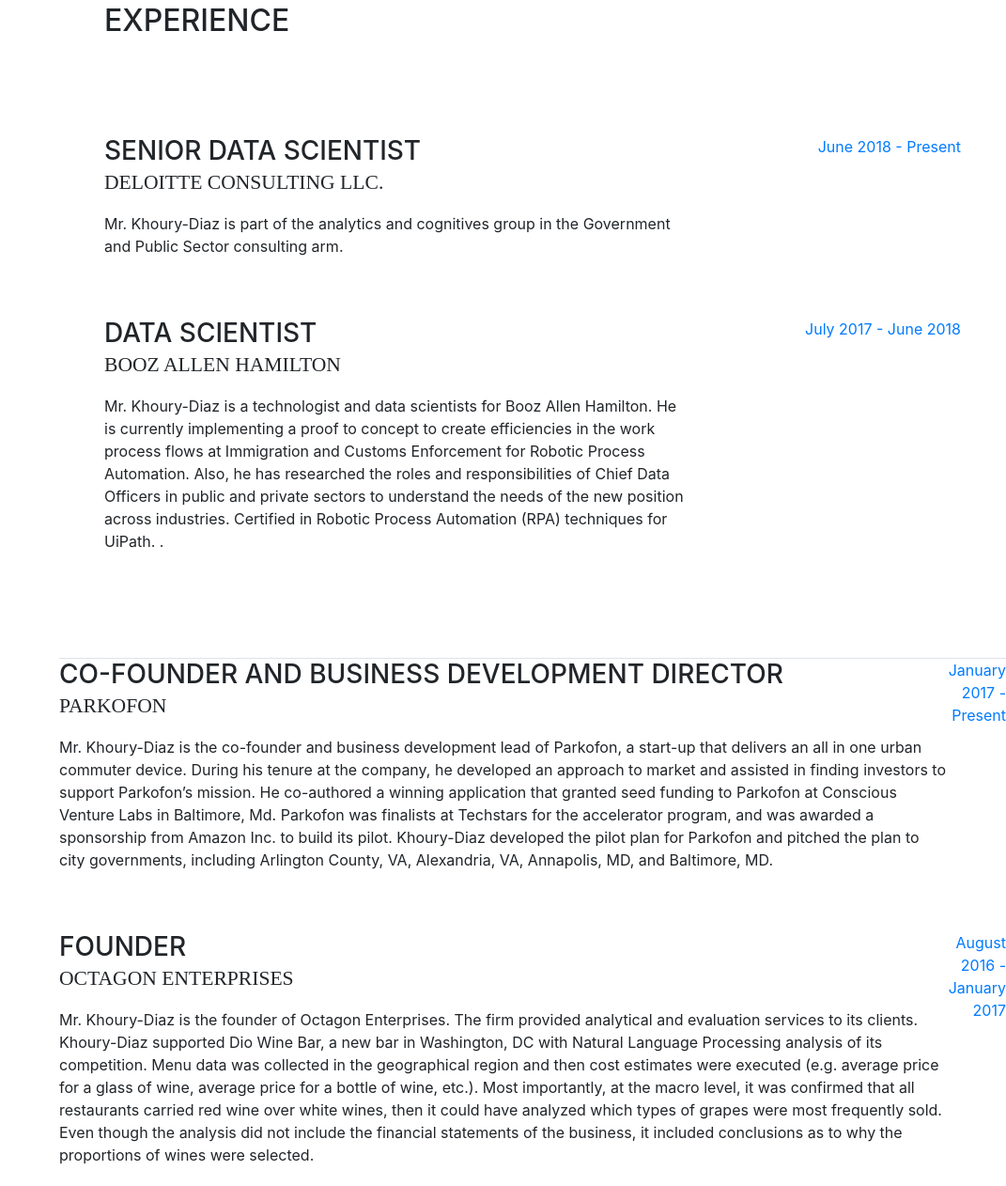
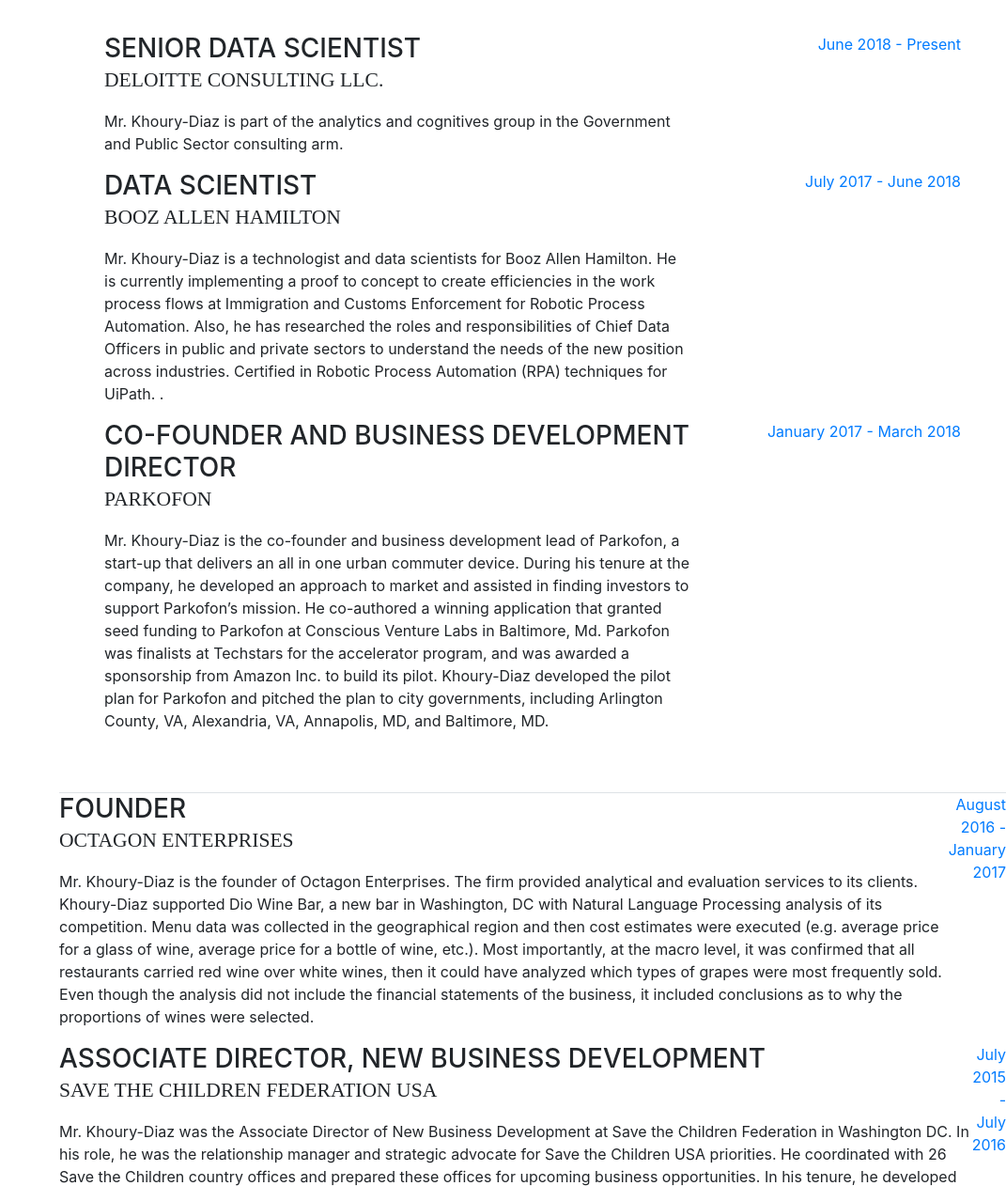
Before and after one commit to jerzeyguy384/jerzeyguy384.github.io, a website with bundled scripts: page index.html in a window 1280 px wide. Shown: the part 899-2161 px from the top of the page at 94% size, without its empty margins (209-1280 px from the left). Built offline with nearby package versions, Linux system fonts and the light colour scheme; a web font is replaced by a local one.

Commit message:
maybe the last formating change? [shrug]

```diff
--- a/index.html
+++ b/index.html
@@ -112,7 +112,7 @@
           <h2 class="mb-5">Experience</h2>
 
         </div>
-        <div class="resume-item d-flex flex-column flex-md-row mb-5">
+                <div class="resume-item d-flex flex-column flex-md-row">
             <div class="resume-content mr-auto">
               <h3 class="mb-0">Senior Data Scientist</h3>
               <div class="subheading mb-3">Deloitte Consulting LLC.</div>
@@ -123,7 +123,7 @@
             </div>
 
         </div>
-        <div class="resume-item d-flex flex-column flex-md-row mb-5">
+                <div class="resume-item d-flex flex-column flex-md-row">
             <div class="resume-content mr-auto">
               <h3 class="mb-0">Data Scientist</h3>
               <div class="subheading mb-3">Booz Allen Hamilton</div>
@@ -132,22 +132,21 @@
             <div class="resume-date text-md-right">
               <span class="text-primary">July 2017 - June 2018</span>
             </div>
-          </div>
 
         </div>
-        <div class="resume-item d-flex flex-column flex-md-row mb-5">
+                <div class="resume-item d-flex flex-column flex-md-row">
             <div class="resume-content mr-auto">
               <h3 class="mb-0">Co-Founder and Business Development Director</h3>
               <div class="subheading mb-3">Parkofon</div>
               <p>Mr. Khoury-Diaz is the co-founder and business development lead of Parkofon, a start-up that delivers an all in one urban commuter device. During his tenure at the company, he developed an approach to market and assisted in finding investors to support Parkofon’s mission. He co-authored a winning application that granted seed funding to Parkofon at Conscious Venture Labs in Baltimore, Md. Parkofon was finalists at Techstars for the accelerator program, and was awarded a sponsorship from Amazon Inc. to build its pilot. Khoury-Diaz developed the pilot plan for Parkofon and pitched the plan to city governments, including Arlington County, VA, Alexandria, VA, Annapolis, MD, and Baltimore, MD.</p>
             </div>
             <div class="resume-date text-md-right">
-              <span class="text-primary">January 2017 - Present</span>
+              <span class="text-primary">January 2017 - March 2018</span>
             </div>
           </div>
 
         </div>
-        <div class="resume-item d-flex flex-column flex-md-row mb-5">
+                <div class="resume-item d-flex flex-column flex-md-row">
             <div class="resume-content mr-auto">
               <h3 class="mb-0">Founder</h3>
               <div class="subheading mb-3">Octagon Enterprises</div>
@@ -156,10 +155,9 @@
             <div class="resume-date text-md-right">
               <span class="text-primary">August 2016 - January 2017</span>
             </div>
-          </div>
 
         </div>
-        <div class="resume-item d-flex flex-column flex-md-row">
+                <div class="resume-item d-flex flex-column flex-md-row">
             <div class="resume-content mr-auto">
               <h3 class="mb-0">Associate Director, New Business Development</h3>
               <div class="subheading mb-3">Save the Children Federation USA</div>
@@ -172,10 +170,10 @@
             <div class="resume-date text-md-right">
               <span class="text-primary">July 2015 - July 2016</span>
             </div>
-          </div>
+        </div>
 
         </div>
-        <div class="resume-item d-flex flex-column flex-md-row">
+                <div class="resume-item d-flex flex-column flex-md-row">
             <div class="resume-content mr-auto">
               <h3 class="mb-0">Business Development Coordinator</h3>
               <div class="subheading mb-3">American Institutes for Research</div>
@@ -188,7 +186,6 @@
             </div>
 
         </div>
-
                 <div class="resume-item d-flex flex-column flex-md-row">
             <div class="resume-content mr-auto">
               <h3 class="mb-0">Financial Analyst</h3>
@@ -200,9 +197,9 @@
             <div class="resume-date text-md-right">
               <span class="text-primary">February 2010 - March 2013</span>
             </div>
+
         </div>
-
-        <div class="resume-item d-flex flex-column flex-md-row">
+                <div class="resume-item d-flex flex-column flex-md-row">
             <div class="resume-content mr-auto">
               <h3 class="mb-0">Project and Communications Manager</h3>
               <div class="subheading mb-3">Greater Washington Hispanic Chamber of Commerce</div>
```
